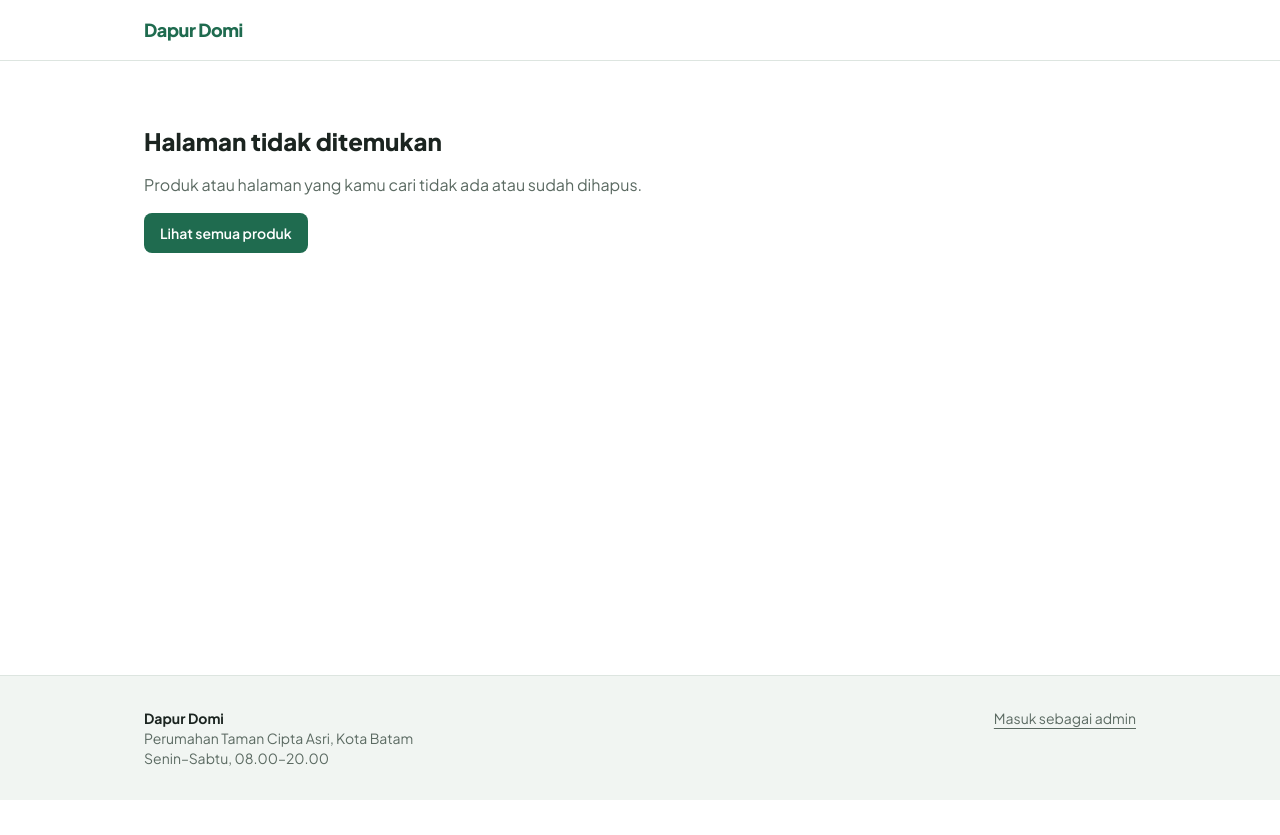
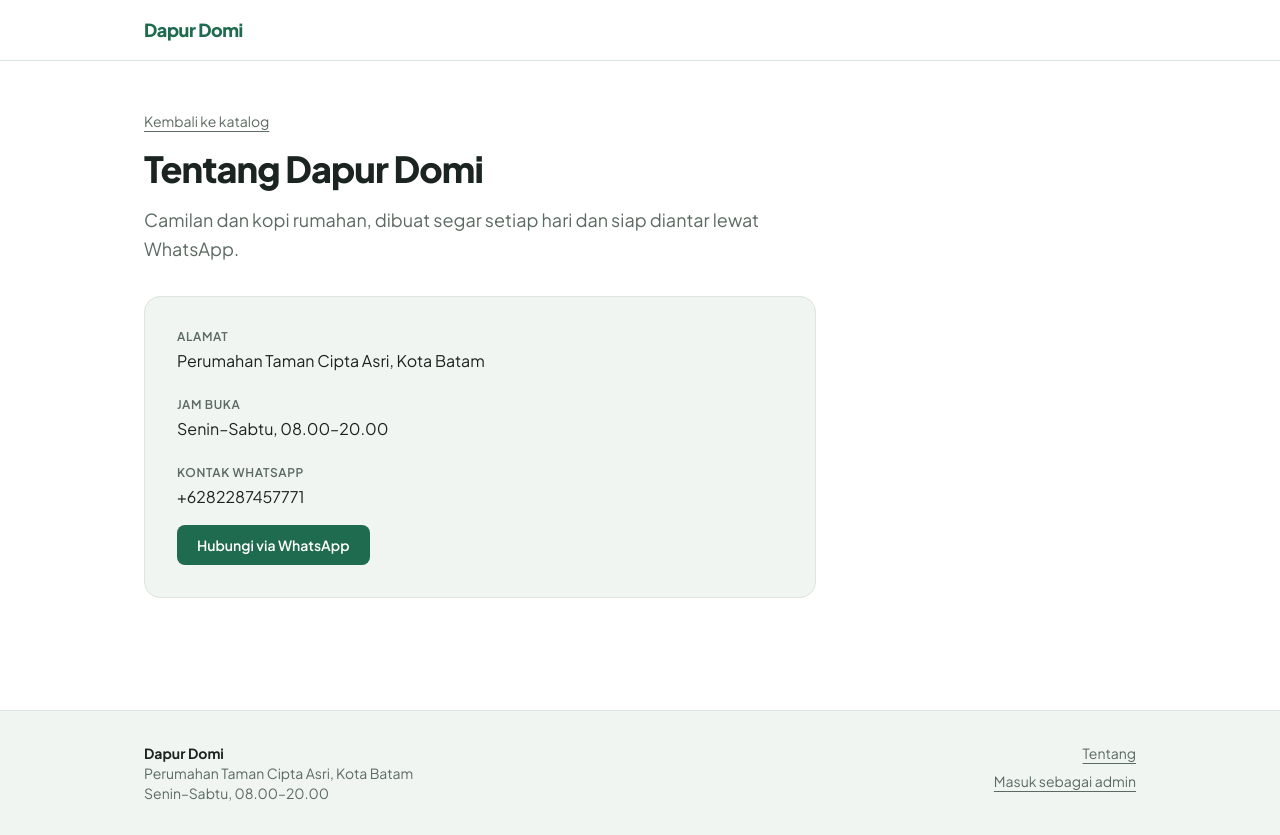
Before and after one commit to dhominica/katalog-dhominica, a Next.js app: page /tentang in a window 1280 px wide. Before the commit this address had no page. Before the commit the page ends 800 px from the top, so only its background shows below. Built offline with nearby package versions, Linux system fonts and the light colour scheme.

Commit message:
Bonus US-22, US-26, US-27, US-28

```diff
--- /dev/null
+++ b/app/loading.jsx
@@ -0,0 +1,31 @@
+export default function Loading() {
+  return (
+    <div className="animate-pulse">
+      <section className="py-10 sm:py-14">
+        <div className="h-10 w-48 rounded-lg bg-permukaan sm:h-12 sm:w-64" />
+        <div className="mt-4 h-5 w-full max-w-md rounded bg-permukaan" />
+        <div className="mt-2 h-4 w-36 rounded bg-permukaan" />
+      </section>
+
+      <section className="flex flex-col gap-5">
+        <div className="h-6 w-32 rounded bg-permukaan" />
+
+        <div className="grid grid-cols-2 gap-4 md:grid-cols-3">
+          {[...Array(6)].map((_, i) => (
+            <div
+              key={i}
+              className="flex flex-col overflow-hidden rounded-2xl border border-garis bg-latar"
+            >
+              <div className="aspect-square w-full bg-permukaan" />
+              <div className="flex flex-1 flex-col gap-2 p-3">
+                <div className="h-3 w-16 rounded bg-permukaan" />
+                <div className="h-4 w-3/4 rounded bg-permukaan" />
+                <div className="mt-2 h-6 w-20 rounded-md bg-permukaan" />
+              </div>
+            </div>
+          ))}
+        </div>
+      </section>
+    </div>
+  );
+}
--- a/app/not-found.jsx
+++ b/app/not-found.jsx
@@ -5,7 +5,7 @@ export default function TidakDitemukan() {
     <div className="flex flex-col items-start gap-4 py-16">
       <h1 className="text-2xl font-extrabold">Halaman tidak ditemukan</h1>
       <p className="text-teks-lembut">Produk atau halaman yang kamu cari tidak ada atau sudah dihapus.</p>
-      <Tombol href="/">Lihat semua produk</Tombol>
+      <Tombol href="/">Kembali ke beranda</Tombol>
     </div>
   );
 }
--- /dev/null
+++ b/app/produk/[id]/loading.jsx
@@ -0,0 +1,19 @@
+export default function LoadingDetailProduk() {
+  return (
+    <article className="grid animate-pulse gap-8 py-8 md:grid-cols-2 md:py-12">
+      <div className="aspect-square w-full rounded-2xl border border-garis bg-permukaan" />
+      <div className="flex flex-col gap-4">
+        <div className="h-4 w-28 rounded bg-permukaan" />
+        <div className="h-3 w-16 rounded bg-permukaan" />
+        <div className="h-8 w-3/4 rounded-lg bg-permukaan" />
+        <div className="h-8 w-28 rounded-md bg-permukaan" />
+        <div className="mt-2 space-y-2">
+          <div className="h-4 w-full rounded bg-permukaan" />
+          <div className="h-4 w-5/6 rounded bg-permukaan" />
+          <div className="h-4 w-2/3 rounded bg-permukaan" />
+        </div>
+        <div className="mt-4 h-12 w-full rounded-lg bg-permukaan sm:w-48" />
+      </div>
+    </article>
+  );
+}
--- a/app/produk/[id]/page.jsx
+++ b/app/produk/[id]/page.jsx
@@ -5,6 +5,39 @@ import { formatRupiah } from "@/lib/format";
 import { createServerClient } from "@/lib/supabase/server";
 
 export const dynamic = "force-dynamic";
+
+export async function generateMetadata({ params }) {
+  const { id } = await params;
+
+  try {
+    const supabase = createServerClient();
+    const { data: produk } = await supabase
+      .from("produk")
+      .select("nama, deskripsi, foto_url")
+      .eq("id", id)
+      .maybeSingle();
+
+    if (!produk) {
+      return {
+        title: "Produk tidak ditemukan",
+      };
+    }
+
+    return {
+      title: produk.nama,
+      description: produk.deskripsi,
+      openGraph: {
+        title: produk.nama,
+        description: produk.deskripsi,
+        images: produk.foto_url ? [produk.foto_url] : [],
+      },
+    };
+  } catch (err) {
+    return {
+      title: "Produk",
+    };
+  }
+}
 
 export default async function HalamanDetailProduk({ params }) {
   const { id } = await params;
--- /dev/null
+++ b/app/robots.js
@@ -0,0 +1,17 @@
+export default function robots() {
+  const rawBaseUrl = process.env.VERCEL_PROJECT_PRODUCTION_URL;
+  const baseUrl = rawBaseUrl
+    ? (rawBaseUrl.startsWith("http://") || rawBaseUrl.startsWith("https://")
+        ? rawBaseUrl
+        : `https://${rawBaseUrl}`)
+    : "http://localhost:3000";
+
+  return {
+    rules: {
+      userAgent: "*",
+      allow: "/",
+      disallow: "/admin",
+    },
+    sitemap: `${baseUrl}/sitemap.xml`,
+  };
+}
--- /dev/null
+++ b/app/sitemap.js
@@ -0,0 +1,40 @@
+import { createServerClient } from "@/lib/supabase/server";
+
+export default async function sitemap() {
+  const rawBaseUrl = process.env.VERCEL_PROJECT_PRODUCTION_URL;
+  const baseUrl = rawBaseUrl
+    ? (rawBaseUrl.startsWith("http://") || rawBaseUrl.startsWith("https://")
+        ? rawBaseUrl
+        : `https://${rawBaseUrl}`)
+    : "http://localhost:3000";
+
+  let produkUrls = [];
+
+  try {
+    const supabase = createServerClient();
+    const { data: produkList, error } = await supabase
+      .from("produk")
+      .select("id, created_at");
+
+    if (!error && Array.isArray(produkList)) {
+      produkUrls = produkList.map((produk) => ({
+        url: `${baseUrl}/produk/${produk.id}`,
+        lastModified: produk.created_at ? new Date(produk.created_at) : new Date(),
+      }));
+    }
+  } catch (err) {
+    // Jika koneksi database gagal, tetap kembalikan URL halaman statis
+  }
+
+  return [
+    {
+      url: `${baseUrl}`,
+      lastModified: new Date(),
+    },
+    {
+      url: `${baseUrl}/tentang`,
+      lastModified: new Date(),
+    },
+    ...produkUrls,
+  ];
+}
--- /dev/null
+++ b/app/tentang/page.jsx
@@ -0,0 +1,66 @@
+import Link from "next/link";
+import { toko } from "@/lib/toko";
+
+export const metadata = {
+  title: `Tentang - ${toko.nama}`,
+  description: toko.tagline,
+};
+
+export default function HalamanTentang() {
+  const whatsappUrl = `https://wa.me/${toko.nomorWhatsApp}?text=${encodeURIComponent(
+    `Halo ${toko.nama}, saya ingin bertanya tentang toko dan produk Anda.`
+  )}`;
+
+  return (
+    <div className="py-8 sm:py-12">
+      <div className="max-w-2xl">
+        <Link
+          href="/"
+          className="text-sm text-teks-lembut underline underline-offset-4 hover:text-utama"
+        >
+          Kembali ke katalog
+        </Link>
+
+        <h1 className="mt-4 text-3xl font-extrabold tracking-tight sm:text-4xl">
+          Tentang {toko.nama}
+        </h1>
+        <p className="mt-4 text-base leading-relaxed text-teks-lembut sm:text-lg">
+          {toko.tagline}
+        </p>
+
+        <div className="mt-8 flex flex-col gap-6 rounded-2xl border border-garis bg-permukaan p-6 sm:p-8">
+          <div>
+            <h2 className="text-xs font-semibold uppercase tracking-wider text-teks-lembut">
+              Alamat
+            </h2>
+            <p className="mt-1 font-medium text-teks">{toko.alamat}</p>
+          </div>
+
+          <div>
+            <h2 className="text-xs font-semibold uppercase tracking-wider text-teks-lembut">
+              Jam buka
+            </h2>
+            <p className="mt-1 font-medium text-teks">{toko.jamBuka}</p>
+          </div>
+
+          <div>
+            <h2 className="text-xs font-semibold uppercase tracking-wider text-teks-lembut">
+              Kontak WhatsApp
+            </h2>
+            <p className="mt-1 font-medium text-teks">+{toko.nomorWhatsApp}</p>
+            <div className="mt-4">
+              <a
+                href={whatsappUrl}
+                target="_blank"
+                rel="noopener noreferrer"
+                className="inline-flex items-center justify-center rounded-lg bg-utama px-5 py-2.5 text-sm font-semibold text-white transition-colors hover:bg-utama-gelap"
+              >
+                Hubungi via WhatsApp
+              </a>
+            </div>
+          </div>
+        </div>
+      </div>
+    </div>
+  );
+}
--- a/components/Footer.jsx
+++ b/components/Footer.jsx
@@ -10,9 +10,14 @@ export default function Footer() {
           <p>{toko.alamat}</p>
           <p>{toko.jamBuka}</p>
         </div>
-        <Link href="/admin" className="self-start underline underline-offset-4 hover:text-utama">
-          Masuk sebagai admin
-        </Link>
+        <div className="flex flex-col gap-2 sm:items-end">
+          <Link href="/tentang" className="self-start underline underline-offset-4 hover:text-utama sm:self-auto">
+            Tentang
+          </Link>
+          <Link href="/admin" className="self-start underline underline-offset-4 hover:text-utama sm:self-auto">
+            Masuk sebagai admin
+          </Link>
+        </div>
       </div>
     </footer>
   );
```
Also changed, not shown: 1 other file (tests, documents, lock files or other folders).
